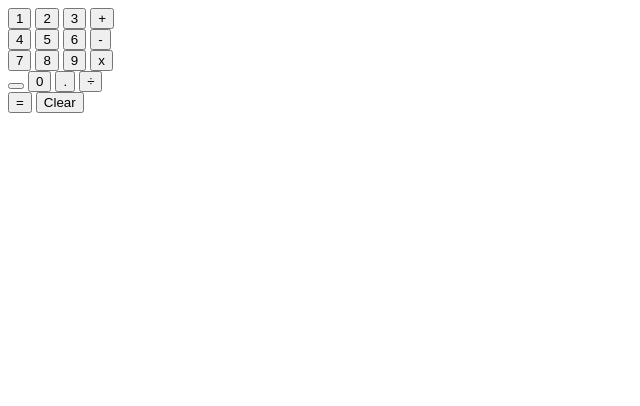
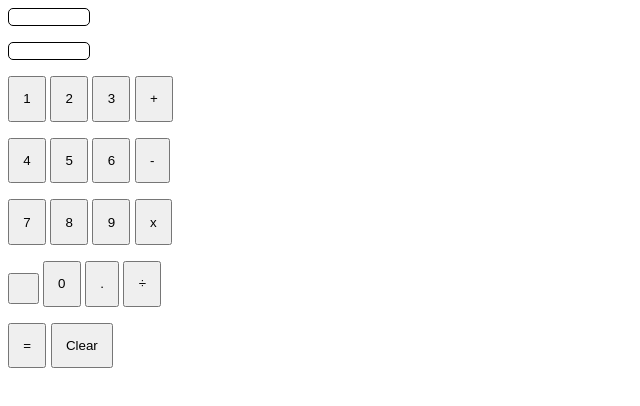
Before and after one commit to offxsaint/Calculator, a plain HTML site: page index.html in a window 1280 px wide. Shown: the whole page, without its empty margins (0-640 px from the left). Drawn offline with Linux system fonts and the light colour scheme.

Commit message:
Added styles to the display and the buttons.

```diff
--- a/index.html
+++ b/index.html
@@ -9,31 +9,31 @@
 <body>
     <div class="calculator">
         <div class="expression"></div><div class="result"></div>
-        <div>
+        <div class="set">
             <button onclick="addtoexpression('1')">1</button>
             <button onclick="addtoexpression('2')">2</button>
             <button onclick="addtoexpression('3')">3</button>
             <button onclick="addtoexpression('+')">+</button>
         </div>
-        <div>
+        <div class="set">
             <button onclick="addtoexpression('4')">4</button>
             <button onclick="addtoexpression('5')">5</button>
             <button onclick="addtoexpression('6')">6</button>
             <button onclick="addtoexpression('-')">-</button>
         </div>
-        <div>
+        <div class="set">
             <button onclick="addtoexpression('7')">7</button>
             <button onclick="addtoexpression('8')">8</button>
             <button onclick="addtoexpression('9')">9</button>
             <button onclick="addtoexpression('*')">x</button>
         </div>
-        <div>
+        <div class="set">
             <button></button>
             <button onclick="addtoexpression('0')">0</button>
             <button onclick="addtoexpression('.')">.</button>
             <button onclick="addtoexpression('/')">&divide;</button>
         </div>
-        <div>
+        <div class="set">
             <button onclick="calculateexpression()">=</button>
             <button onclick="clearexpression()">Clear</button>
         </div>
--- a/style.css
+++ b/style.css
@@ -0,0 +1,21 @@
+.calculator {
+    display: flex;
+    flex-wrap: wrap;
+    gap: 1em;
+    flex-direction: column;
+    font-family: 'Gill Sans', 'Gill Sans MT', Calibri, 'Trebuchet MS', sans-serif;
+}
+
+.expression, .result {
+    display: flex;
+    width: fit-content;
+    padding: 0.5em;
+    padding-left: 2.5em;
+    padding-right: 2.5em;
+    border: 1px solid black;
+    border-radius: 5px;
+}
+
+button {
+    padding: 1em;
+}
```
